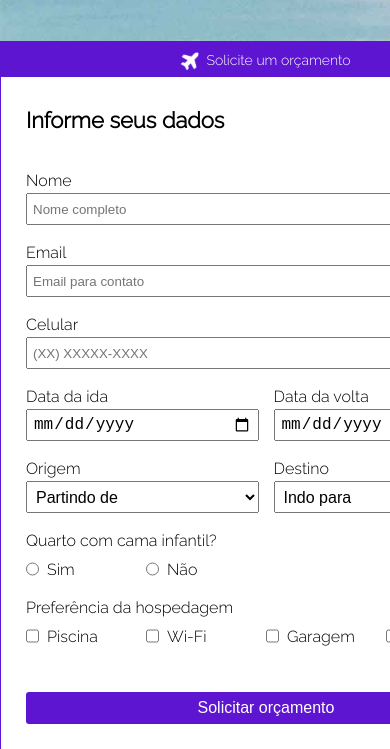
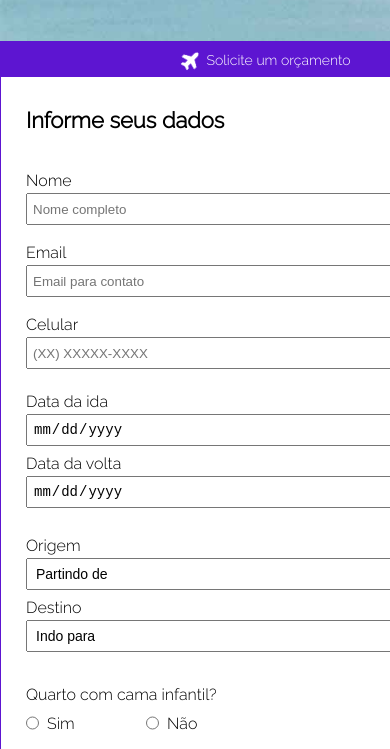
Before and after one commit to Jhonatan-Silva-Oliveira/FormularioViagens, a plain HTML site: page index.html in a window 390 px wide. Shown: the part 64-813 px from the top of the page. Drawn offline with Linux system fonts and the light colour scheme.

Commit message:
adicionando media query 580px

```diff
--- a/estilo/estilo.css
+++ b/estilo/estilo.css
@@ -122,13 +122,13 @@ main section form {
 }
 
 .boxI {
-  width: 50%;
+  width: 100%;
 }
 
 .boxI input, .boxI select {
   width: 100%;
   height: 32px;
-  font-size: 16px;
+  font-size: 14px;
   padding: 5px;
 }
 
@@ -387,7 +387,17 @@ footer {
   }
 
   /*telas até 540px*/
-  @media screen {
+  @media screen and (max-width: 600px) {
+    .boxM {
+      display: inline-block;
+      width: 100%;
+      gap: 15px;
+      margin-bottom: 15px;
+    }
 
+    .boxI {
+      width: 100%;
+      margin: 5px 0;
+    }
   }
 }
```
